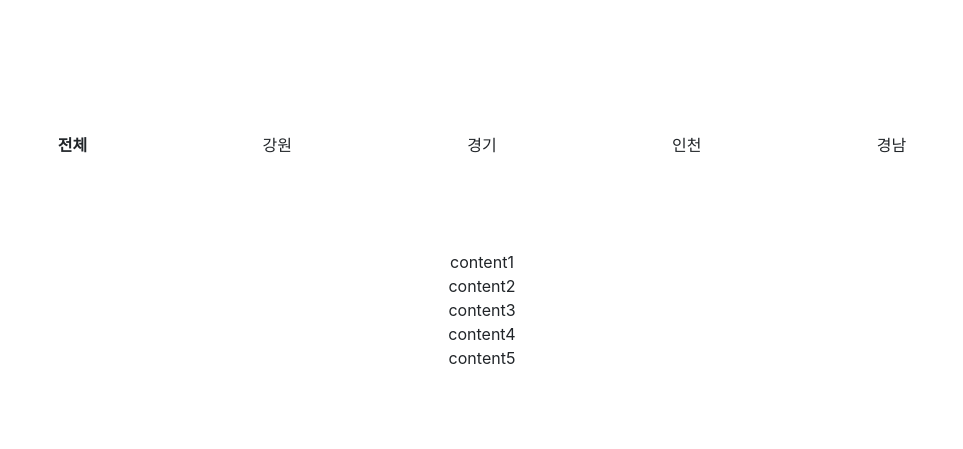
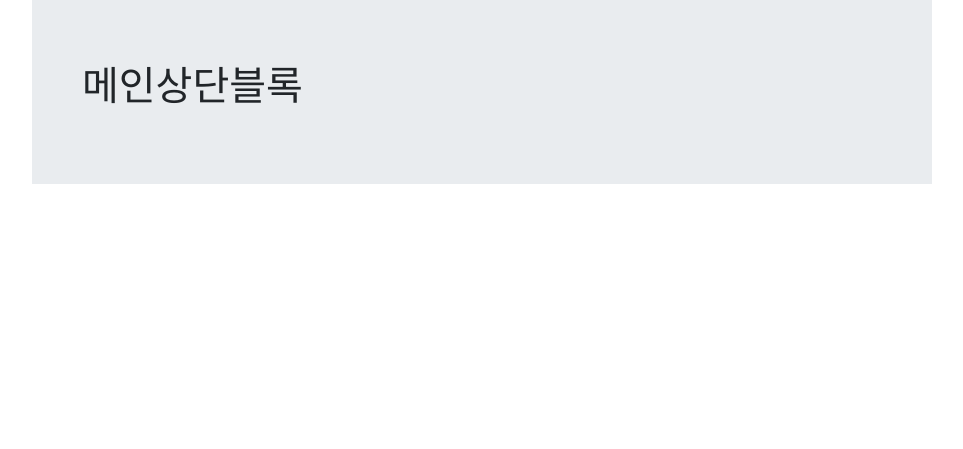
Before and after one commit to Hanghae99-Team34-1stWeek/miniProject, a Flask app: page /main/ in a window 1280 px wide. Shown: the top 449 px of the page, without its empty margins (158-1121 px from the left). Run offline with Flask 2, Linux system fonts and the light colour scheme; data that the repository does not hold is empty; some libraries are stand-ins or nearby versions.

Commit message:
Update main.html

```diff
--- a/templates/main.html
+++ b/templates/main.html
@@ -1,22 +1,36 @@
 {% extends "base.html" %}
 
 {% block head %}
+<!-- Bootstrap CSS -->
+<link rel="stylesheet" href="https://maxcdn.bootstrapcdn.com/bootstrap/4.0.0/css/bootstrap.min.css"
+      integrity="sha384-Gn5384xqQ1aoWXA+058RXPxPg6fy4IWvTNh0E263XmFcJlSAwiGgFAW/dAiS6JXm" crossorigin="anonymous">
 
+<!-- Optional JavaScript -->
+<!-- jQuery first, then Popper.js, then Bootstrap JS -->
+<script src="https://ajax.googleapis.com/ajax/libs/jquery/3.5.1/jquery.min.js"></script>
+<script src="https://cdnjs.cloudflare.com/ajax/libs/popper.js/1.12.9/umd/popper.min.js"
+        integrity="sha384-ApNbgh9B+Y1QKtv3Rn7W3mgPxhU9K/ScQsAP7hUibX39j7fakFPskvXusvfa0b4Q"
+        crossorigin="anonymous"></script>
+<script src="https://maxcdn.bootstrapcdn.com/bootstrap/4.0.0/js/bootstrap.min.js"
+        integrity="sha384-JZR6Spejh4U02d8jOt6vLEHfe/JQGiRRSQQxSfFWpi1MquVdAyjUar5+76PVCmYl"
+        crossorigin="anonymous"></script>
+
+<!-- api -->
 <script>
     $(document).ready(function () {
-        showList();
+        //showPensionList();
     });
 
-    function showList() {
-        $.ajax({
-            type: 'GET',
-            url: '/api/list?sample_give=샘플데이터',
-            data: {},
-            success: function (response) {
-                // alert(response['msg']);
-            }
-        });
-    }
+    // function showPensionList() {
+    //     $.ajax({
+    //         type: 'GET',
+    //         url: '/main/',
+    //         data: {},
+    //         success: function (response) {
+    //             //alert(response['msg']);
+    //         }
+    //     });
+    // }
 
     function modifyList(name) {
         $.ajax({
@@ -24,7 +38,7 @@
             url: '/api/like',
             data: {sample_give: '샘플데이터'},
             success: function (response) {
-                // alert(response['msg']);
+                //alert(response['msg']);
             }
         });
     }
@@ -35,104 +49,70 @@
             url: '/api/delete',
             data: {sample_give: '샘플데이터'},
             success: function (response) {
-                // alert(response['msg']);
+                //alert(response['msg']);
             }
         });
     }
 
-    $(document).ready(function () {
-        $(".area-li").click(function () {
-            var idx = $(this).index();
+</script>
 
-            $('.area-li').removeClass('all');
-            $('.all').eq(idx).addClass('on');
+<!-- 추후 디자인 및 레이아웃 수정 시 삭제할 부분 -->
+<link rel="preconnect" href="https://fonts.gstatic.com">
+<link href="https://fonts.googleapis.com/css2?family=Jua&display=swap" rel="stylesheet">
 
-            $('.menu-content').hide();
-            $('.menu-content').eq(idx).show();
-        })
-    });
-
-</script>
 <style>
-    body {
-        padding: 0;
-        margin: 0;
+    * {
+        font-family: 'Jua', sans-serif;
     }
 
-    .area-menu-wrap {
-        width: 80%;
-        height: auto;
-        margin: 15vh auto 10vh auto;
+    .posting-box {
+        width: 500px;
+        margin-top: 20px;
     }
 
-    .area-li {
-        float: left;
-        list-style: none;
-        width: 20%;
-        height: 50px;
-        line-height: 50px;
-        text-align: center;
-        cursor: pointer;
-        margin-bottom: 10vh;
+    .wrap {
+        width: 900px;
+        margin: auto;
     }
 
-    /*.area-menu a {*/
-    /*    text-decoration: none;*/
-    /*    color: black;*/
-    /*}*/
+    .container {
+        padding-left: 50px;
+    }
+</style>
 
-    .area-li:hover {
-        color: #636e72;
-    }
 
-    .all {
-        font-weight: bold;
-    }
-
-    .content-box {
-        height: auto;
-    }
-
-    .menu-content {
-        display: none;
-        text-align: center;
-    }
-
-    .on {
-        display: block;
-    }
-
-</style>
+<title>MO:PEN Main</title>
 {% endblock %}
 
 {% block body %}
-<div class="area-menu-wrap">
-    <div class="area-menu">
-        <ul>
-            <li class="area-li all" tabindex="">전체</li>
-            <li class="area-li">강원</li>
-            <li class="area-li">경기</li>
-            <li class="area-li">인천</li>
-            <li class="area-li">경남</li>
-        </ul>
-    </div>
-    <div class="content-box">
-        <div id="tab-1" class="menu-content on">
-            content1
-        </div>
-        <div id="tab-2" class="menu-content on">
-            content2
-        </div>
-        <div id="tab-3" class="menu-content on">
-            content3
-        </div>
-        <div id="tab-4" class="menu-content on">
-            content4
-        </div>
-        <div id="tab-5" class="menu-content on">
-            content5
+
+<div class="wrap">
+    <div class="jumbotron jumbotron-fluid">
+        <div class="container">
+            <h1>메인상단블록</h1>
+            <div class="">
+            </div>
         </div>
     </div>
+
+    <div class="card-columns">
+        <!-- 펜션 블록 목록-->
+        {% for pension in pensions %}
+        <div class="card" id="{{pension._id}}" style="width: 18rem">
+            <!-- <a id="favBtn" class="favBtn btn btn-primary">즐겨찾기</a> -->
+            <a href="{{ url_for('pension_detail', pension_id=pension._id) }}">
+                <img class="card-img-top pensioncard" src="{{pension.img}}" alt="pension image cap"
+                     style="cursor: pointer"/>
+            </a>
+            <div class="card-body">
+                <h5 class="card-location">{{pension.location}}</h5>
+                <h5 class="card-name">{{pension.name}}</h5>
+                평점: {{pension.score}}
+            </div>
+        </div>
+        {% endfor %}
+    </div>
+
 </div>
-<!-- body -->
+
 {% endblock %}
```
